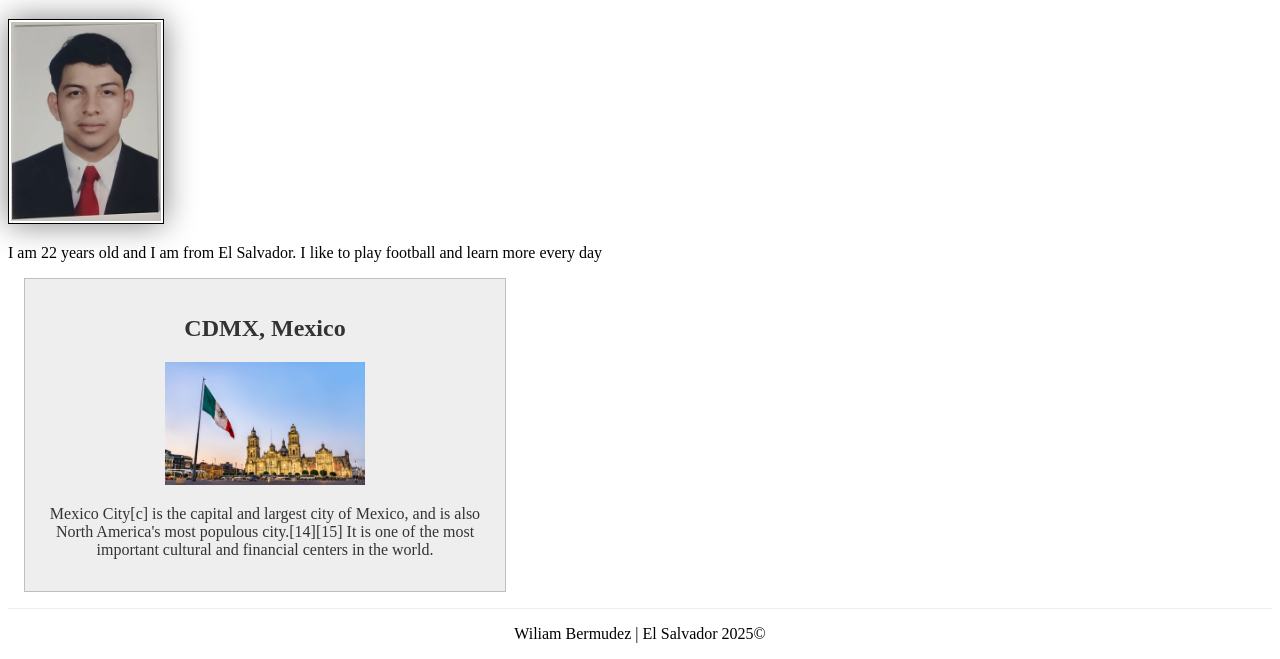
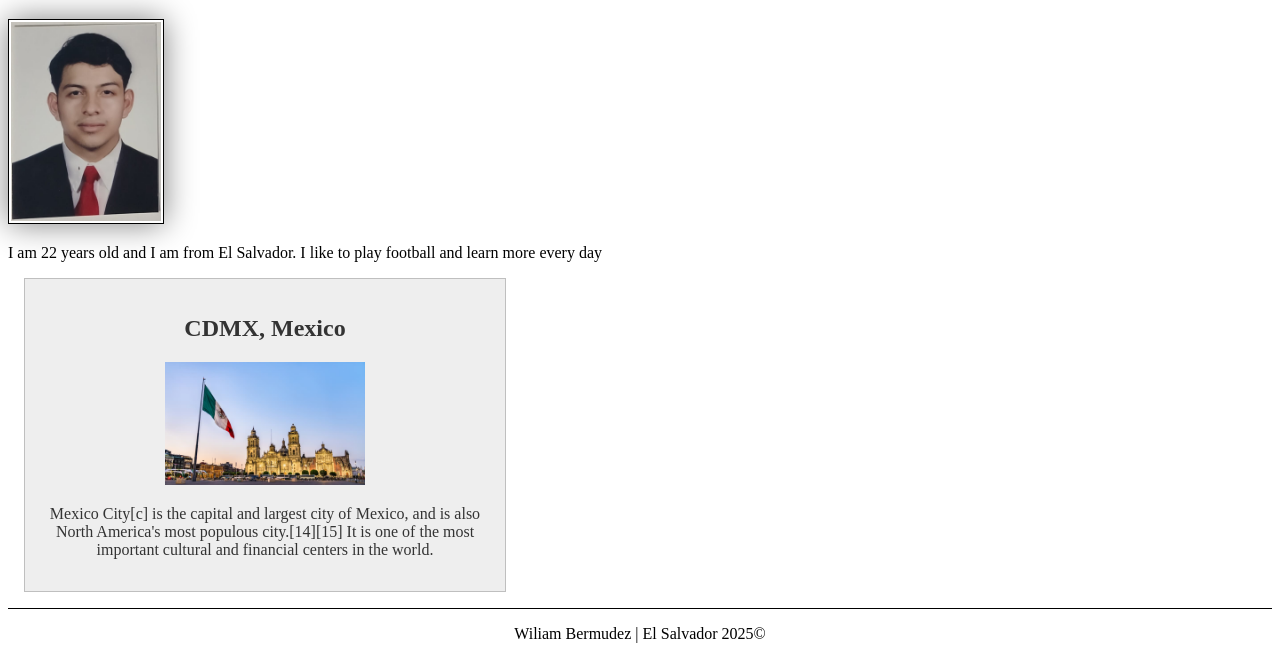
Before and after one commit to wiliam-bermudez/wdd130, a plain HTML site: page index.html in a window 1280 px wide. Shown: the part 205-864 px from the top of the page. Drawn offline with Linux system fonts and the light colour scheme.

```diff
--- a/styles/styles.css
+++ b/styles/styles.css
@@ -44,6 +44,6 @@ aside img {
 
 footer {
     margin-top: 15px;
-    border-top:  1px solid #eee;
+    border-top:  1px solid #000;
     text-align:  center;
 }
```
